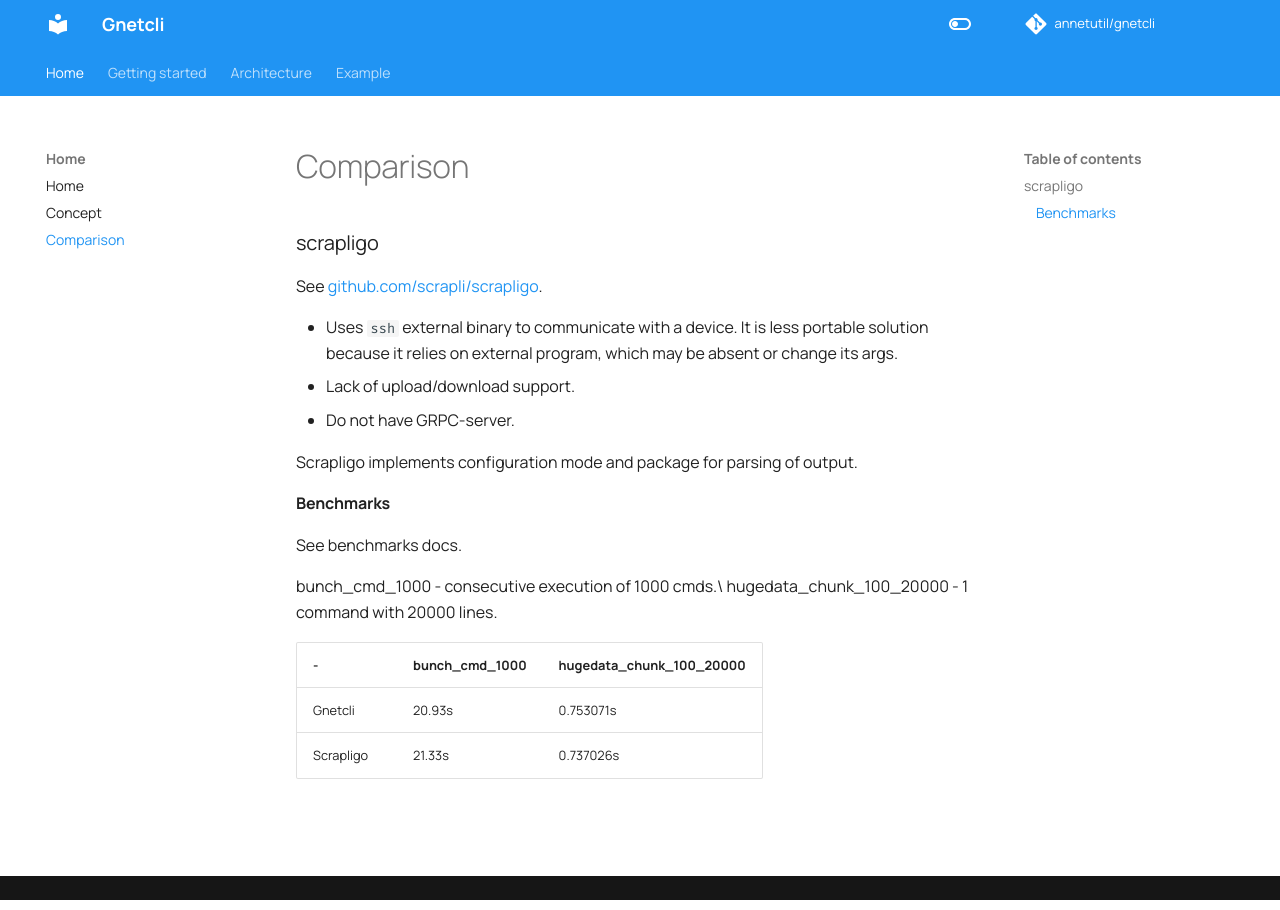
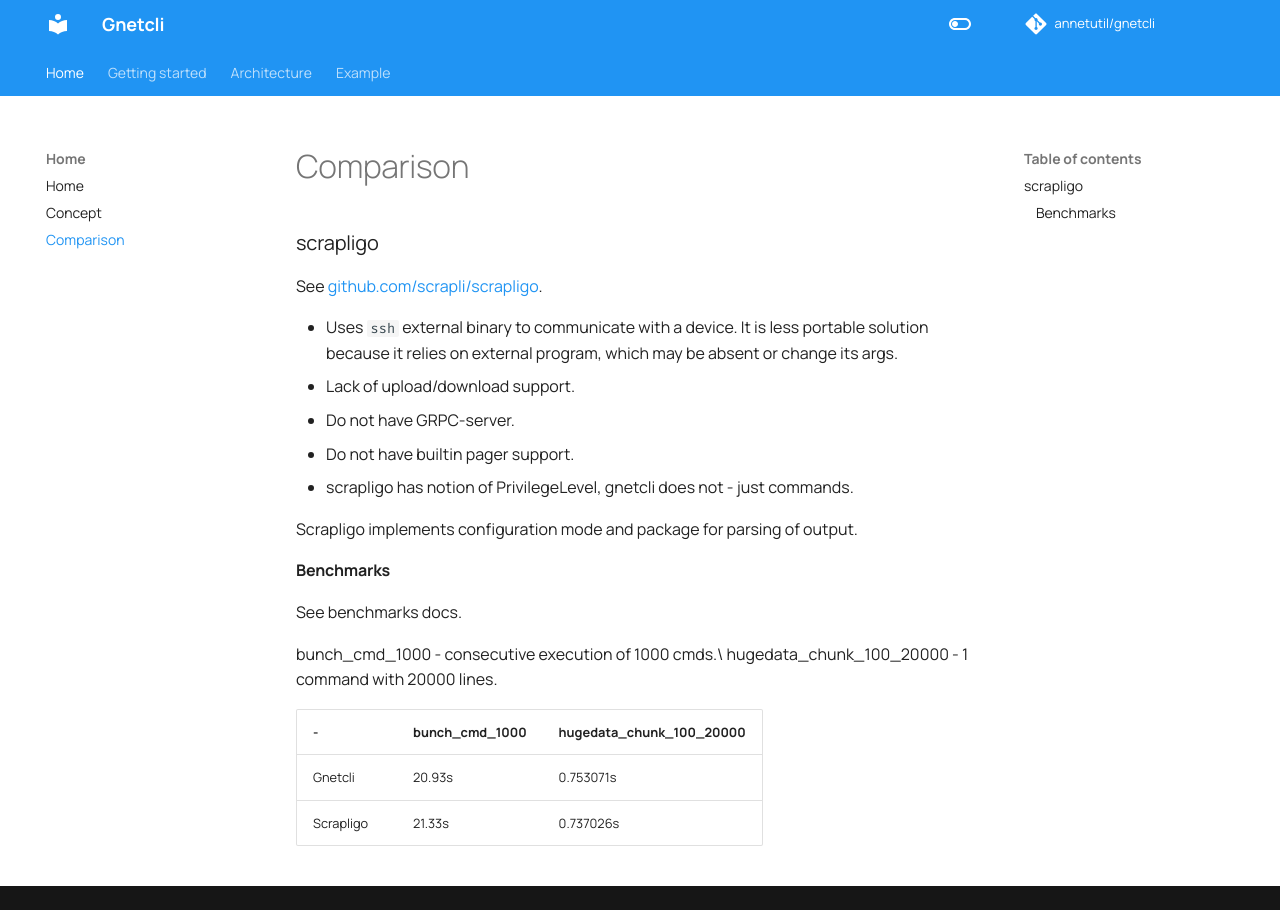
Before and after one commit to annetutil/gnetcli, an MkDocs documentation site: the page built from docs/comparison.md, in a window 1280 px wide. Built offline with MkDocs 1.6.1 and Material for MkDocs 9.7.7, drawn with Linux system fonts in a browser that asks for light colours; comment, search, counter and statistics services are not loaded.

Commit message:
Update comparison.md

```diff
--- a/docs/comparison.md
+++ b/docs/comparison.md
@@ -6,6 +6,8 @@
   It is less portable solution because it relies on external program, which may be absent or change its args.
 - Lack of upload/download support.
 - Do not have GRPC-server.
+- Do not have builtin pager support.
+- scrapligo has notion of PrivilegeLevel, gnetcli does not - just commands.
 
 Scrapligo implements configuration mode and package for parsing of output.
 
```
